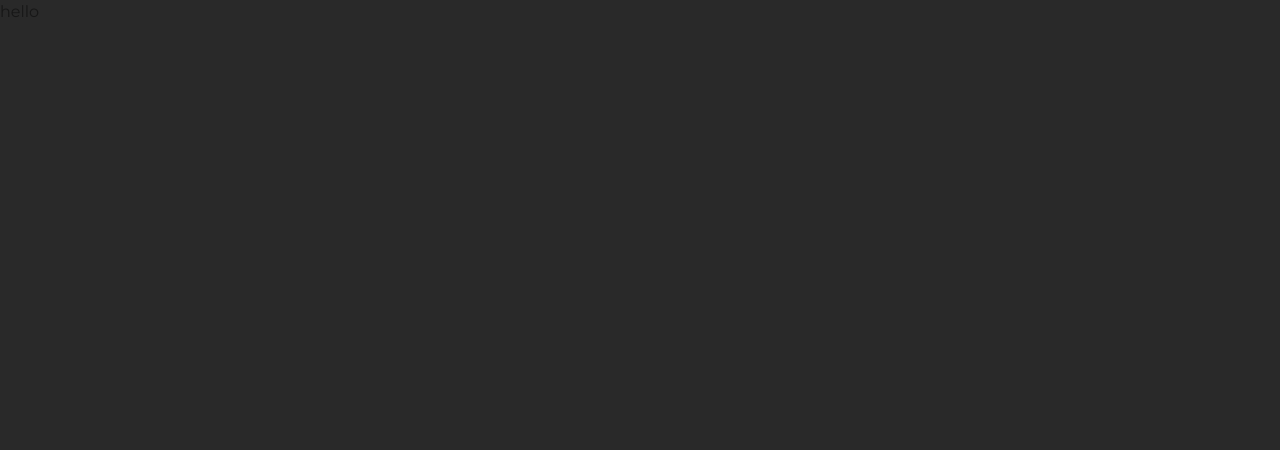
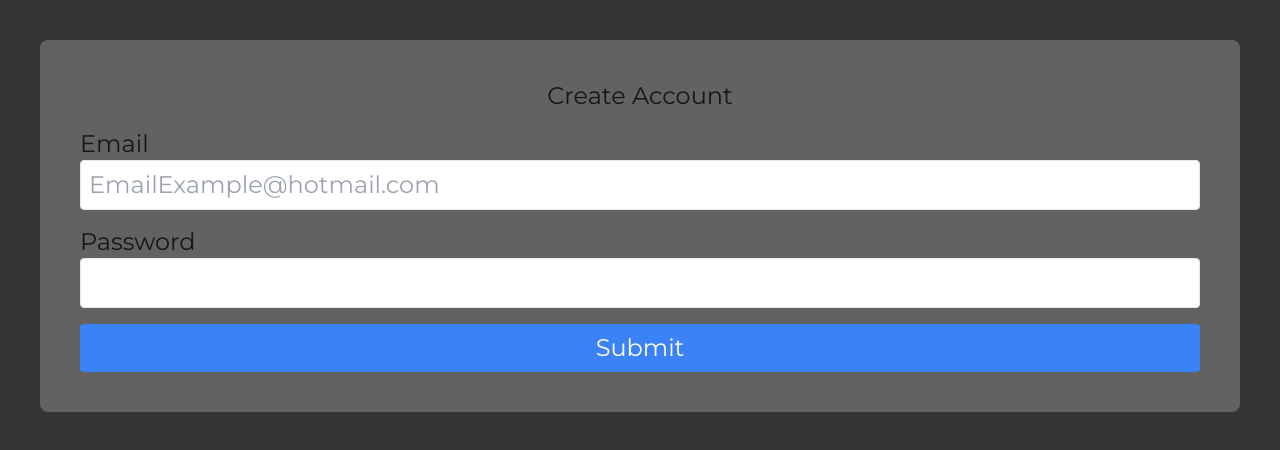
Before and after one commit to Lau-szutner/Money-Mind, a Next.js app in the folder frontend/: page /login in a window 1280 px wide. Shown: the top 450 px of the page. Built offline with nearby package versions, Linux system fonts and the light colour scheme.

Commit message:
inicio de create account

```diff
--- /dev/null
+++ b/frontend/src/app/login/components/InputField.jsx
@@ -0,0 +1,11 @@
+import React from 'react';
+
+const InputField = ({ email }) => {
+  return (
+    <div>
+      <input type="text" />
+    </div>
+  );
+};
+
+export default InputField;
--- a/frontend/src/app/login/layout.js
+++ b/frontend/src/app/login/layout.js
@@ -4,5 +4,5 @@ export const metadata = {
 };
 
 export default function RootLayout({ children }) {
-  return <>{children}</>;
+  return <div>{children}</div>;
 }
--- a/frontend/src/app/login/page.jsx
+++ b/frontend/src/app/login/page.jsx
@@ -1,9 +1,42 @@
 import React from 'react';
 
-export default function login() {
+export default function Login() {
   return (
-    <div>
-      <h1>hello</h1>
+    <div className="flex flex-col bg-background h-screen w-full">
+      <form
+        action=""
+        className="bg-bgComponents rounded-lg text-2xl m-10 p-10 "
+      >
+        <h1 className="mb-4 text-center">Create Account</h1>
+
+        <label htmlFor="email" className="flex flex-col mb-4">
+          Email
+          <input
+            type="text"
+            name="email"
+            id="email"
+            className="p-2 border rounded"
+            placeholder="EmailExample@hotmail.com"
+          />
+        </label>
+
+        <label htmlFor="password" className="flex flex-col mb-4">
+          Password
+          <input
+            type="password"
+            name="password"
+            id="password"
+            className="p-2 border rounded"
+          />
+        </label>
+
+        <button
+          type="submit"
+          className="p-2 bg-blue-500 text-white rounded w-full"
+        >
+          Submit
+        </button>
+      </form>
     </div>
   );
 }
--- a/frontend/src/app/page.js
+++ b/frontend/src/app/page.js
@@ -8,7 +8,7 @@ const spendsList = [];
 
 export default function Home() {
   return (
-    <div className="grid ">
+    <div className="grid">
       <Navbar></Navbar>
       <Balance
         balance={`96.000`}
```
